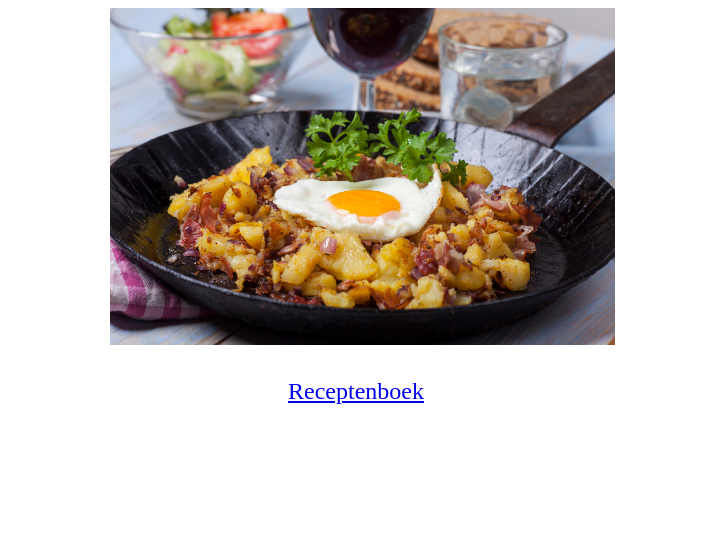
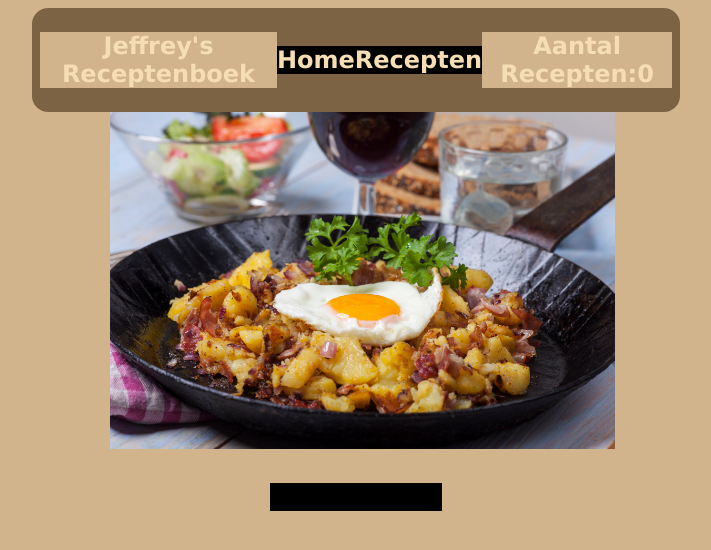
Before and after one commit to jeffreyhtml/receptenboekvII, a PHP site: page / in a window 1280 px wide. Shown: the top 550 px of the page, without its empty margins (284-995 px from the left). Run offline with PHP 8.4, Linux system fonts and the light colour scheme; data that the repository does not hold is empty.

Commit message:
header.php toegevoegd en dynamisch gemaakt

```diff
--- a/receptenboek/www/css/style.css
+++ b/receptenboek/www/css/style.css
@@ -49,3 +49,36 @@ center {
 body {
     background-color: tan;
 }
+
+.navbar {
+    display: flex;
+    align-items: center;
+    justify-content: space-between;
+    padding-inline: 0.5rem;
+    background-color: rgb(124, 99, 67);
+    font-weight: 700;
+    color: wheat;
+    border-radius: 1rem;
+    width: 50%;
+
+    margin: auto;
+}
+
+.navbar a {
+    transition: color ease-in-out 0.2s;
+    text-decoration: none;
+}
+
+.navbar_title {
+    align-self: flex-start;
+    justify-self: flex-start;
+}
+
+.navbar a:hover {
+    color: white;
+    text-decoration: underline;
+}
+
+a {
+    color: inherit;
+}
--- /dev/null
+++ b/receptenboek/www/header.php
@@ -0,0 +1,32 @@
+<?php
+require 'connectie.php';
+$sql = "SELECT COUNT(*) AS count FROM recepten";
+$result = mysqli_query($conn, $sql);
+
+$row = mysqli_fetch_assoc($result);
+
+$recepten_aantal = $row['count'];
+?>
+
+<!DOCTYPE html>
+<html lang="en">
+
+<head>
+  <meta charset="UTF-8" />
+  <meta name="viewport" content="width=device-width, initial-scale=1.0" />
+  <link rel="stylesheet" href="css/style.css" />
+  <title>Document</title>
+</head>
+
+<body>
+  <nav>
+    <div class="navbar">
+      <p class="navbar_title">Jeffrey's Receptenboek</p>
+      <a href="index.php">Home</a>
+      <a href="recepten.php">Recepten</a>
+      <p>Aantal Recepten:<?php echo $recepten_aantal ?></p>
+    </div>
+  </nav>
+</body>
+
+</html>
--- a/receptenboek/www/index.php
+++ b/receptenboek/www/index.php
@@ -1,3 +1,5 @@
+<?php include 'header.php';
+?>
 <!DOCTYPE html>
 <html lang="en">
 
--- a/receptenboek/www/recepten.php
+++ b/receptenboek/www/recepten.php
@@ -1,4 +1,4 @@
-<?php
+<?php include 'header.php';
 
 require 'connectie.php';
 
--- a/receptenboek/www/recepten_detail.php
+++ b/receptenboek/www/recepten_detail.php
@@ -1,4 +1,4 @@
-<?php
+<?php include 'header.php';
 
 require 'connectie.php';
 
```
Also changed, not shown: receptenboek/header.php (deleted), receptenboek/specials.php (deleted), receptenboek/www/connectie.php (line endings or trailing spaces), receptenboek/www/specials.php (added).
